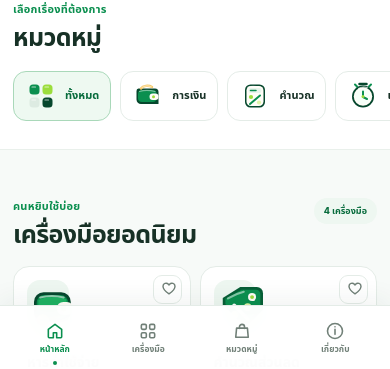
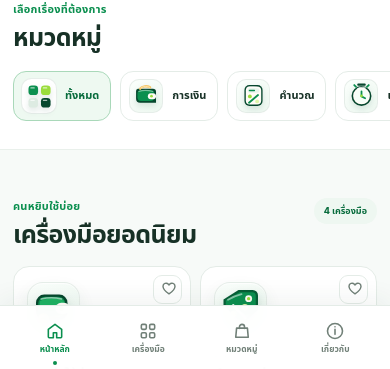
Before and after one commit to UnknownCode-2026/krobkrueng, a Next.js app: page / in a window 390 px wide. Shown: the part 473-842 px from the top of the page. Built offline with nearby package versions, Linux system fonts and the light colour scheme.

Commit message:
style: polish V1.5 dimensional icon presentation

```diff
--- a/app/globals.css
+++ b/app/globals.css
@@ -278,3 +278,148 @@ linear-gradient(180deg,var(--surface) 0%,color-mix(in srgb,var(--surface-2) 92%,
 @media(prefers-reduced-motion:reduce){
   *{scroll-behavior:auto!important;animation:none!important;transition:none!important}
 }
+
+
+/* V1.5 — Krobkrueng Custom Icon System */
+.tool-icon{
+  width:62px;
+  height:62px;
+  border-radius:18px;
+  background:linear-gradient(145deg,#fbfffc,#edf8f1);
+  border:1px solid color-mix(in srgb,var(--line) 82%,transparent);
+  box-shadow:inset 0 1px 0 rgba(255,255,255,.9),0 8px 18px rgba(19,96,55,.07);
+  overflow:visible;
+  transition:transform .18s ease,box-shadow .18s ease;
+}
+.tool-icon svg{
+  overflow:visible;
+  filter:drop-shadow(0 5px 5px rgba(5,71,45,.16));
+}
+.tool-card:hover .tool-icon{
+  transform:translateY(-2px) scale(1.035);
+  box-shadow:inset 0 1px 0 rgba(255,255,255,.95),0 12px 22px rgba(19,96,55,.10);
+}
+:root[data-theme="dark"] .tool-icon{
+  background:linear-gradient(145deg,#183326,#12281e);
+  border-color:#315444;
+  box-shadow:inset 0 1px 0 rgba(255,255,255,.04),0 8px 18px rgba(0,0,0,.18);
+}
+:root[data-theme="dark"] .tool-icon svg{
+  filter:drop-shadow(0 5px 5px rgba(0,0,0,.28));
+}
+
+.suggestion-icon{
+  width:42px;
+  height:42px;
+  border-radius:13px;
+  display:grid;
+  place-items:center;
+  background:linear-gradient(145deg,#fbfffc,#eef8f2);
+  border:1px solid var(--line);
+  overflow:visible;
+}
+.suggestion-icon svg{
+  overflow:visible;
+  filter:drop-shadow(0 3px 3px rgba(5,71,45,.13));
+}
+:root[data-theme="dark"] .suggestion-icon{
+  background:#173025;
+  border-color:#2b493b;
+}
+
+.category-pill{
+  min-height:54px;
+  padding:8px 13px 8px 9px;
+  gap:9px;
+}
+.category-pill>span{
+  width:36px;
+  height:36px;
+  border-radius:11px;
+  display:grid;
+  place-items:center;
+  background:linear-gradient(145deg,#fbfffc,#eef8f1);
+  border:1px solid color-mix(in srgb,var(--line) 86%,transparent);
+  transition:transform .16s ease,background .16s ease;
+}
+.category-pill>span svg{
+  overflow:visible;
+  filter:drop-shadow(0 3px 3px rgba(5,71,45,.13));
+}
+.category-pill:hover>span,
+.category-pill.active>span{
+  transform:scale(1.06);
+}
+.category-pill.active>span{
+  background:#fff;
+}
+:root[data-theme="dark"] .category-pill>span{
+  background:#173025;
+  border-color:#2d4b3e;
+}
+:root[data-theme="dark"] .category-pill.active>span{
+  background:#1c382b;
+}
+
+.favorite-btn.is-favorite{
+  animation:favorite-pop .2s ease-out;
+}
+@keyframes favorite-pop{
+  0%{transform:scale(1)}
+  55%{transform:scale(1.18)}
+  100%{transform:scale(1)}
+}
+
+.tool-top{
+  margin-bottom:15px;
+}
+.card-main{
+  padding-top:15px;
+}
+.tool-card{
+  min-height:202px;
+}
+.tool-card.compact{
+  min-height:186px;
+}
+.tool-copy small{
+  margin-top:1px;
+}
+
+@media(max-width:700px){
+  .tool-icon{
+    width:53px;
+    height:53px;
+    border-radius:16px;
+  }
+  .tool-icon svg{
+    width:48px;
+    height:48px;
+  }
+  .suggestion-icon{
+    width:40px;
+    height:40px;
+  }
+  .category-pill{
+    min-height:50px;
+    padding:7px 11px 7px 8px;
+  }
+  .category-pill>span{
+    width:34px;
+    height:34px;
+    border-radius:10px;
+  }
+  .category-pill>span svg{
+    width:29px;
+    height:29px;
+  }
+  .tool-card{
+    min-height:184px;
+  }
+  .tool-card.compact{
+    min-height:176px;
+  }
+  .tool-top{
+    margin-bottom:12px;
+  }
+}
```
